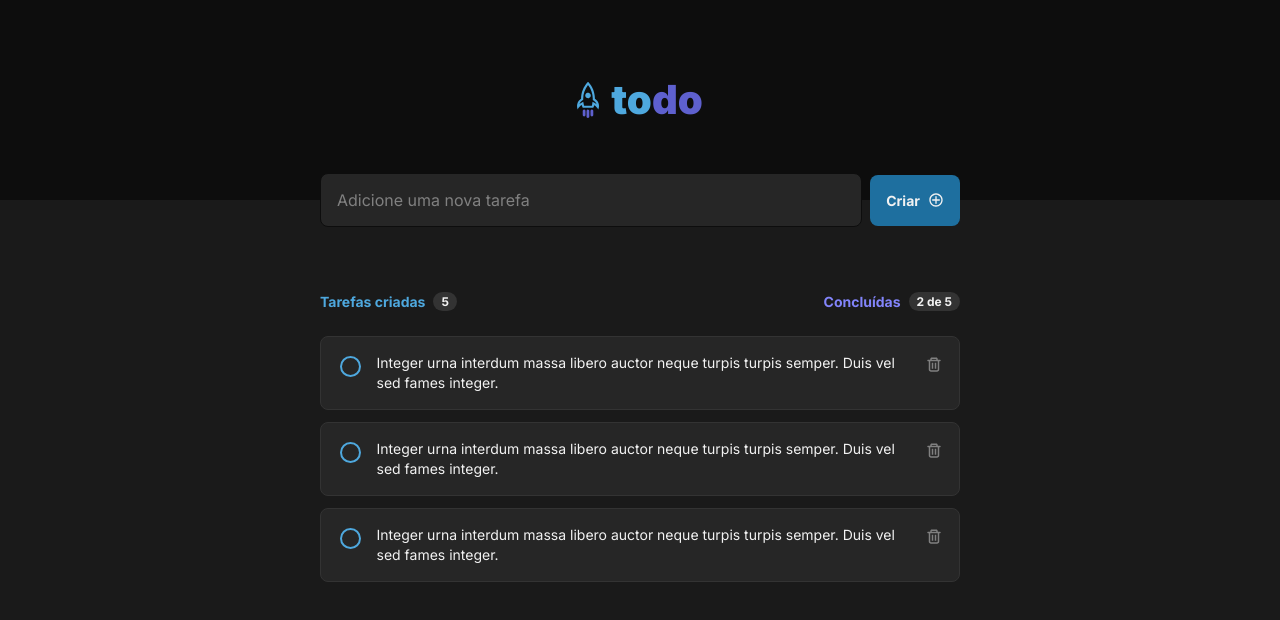
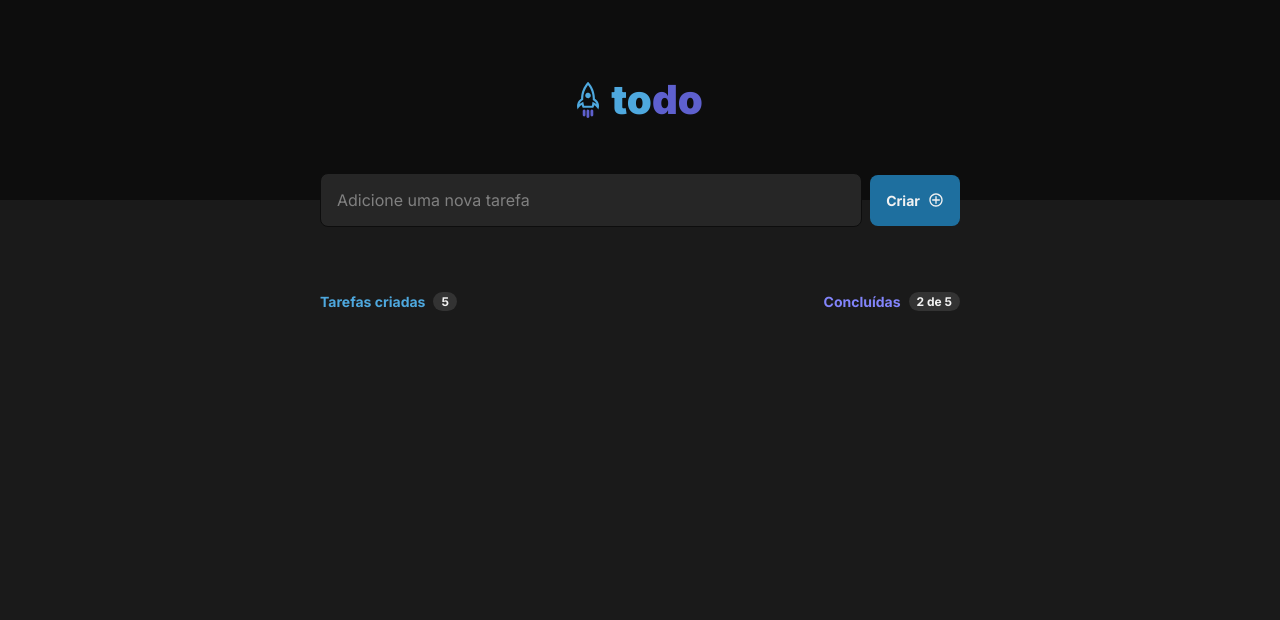
Before and after one commit to AndersonPAlmeida/to-do-list, a React (Vite) app: page / in a window 1280 px wide. Shown: the top 620 px of the page. Built offline with nearby package versions, Linux system fonts and the light colour scheme; the HTML template or start-up script is replaced by a standard one.

Commit message:
Criação da função para criação das tasks

```diff
--- a/src/App.tsx
+++ b/src/App.tsx
@@ -5,20 +5,52 @@ import { Task } from './components/Task';
 
 import './global.css';
 import styles from './App.module.css';
+import { useState } from 'react';
+
+export interface TaskType {
+  content: string;
+  isChecked: boolean;
+}
+
+const tasks: TaskType[] = [];
 
 function App() {
+
+  const [textTask, setTextTask] = useState('');
+  // const [isChecked, setIsChecked] = useState(false);
+
+  function onSetTextTask(task: string) {
+    setTextTask(task);
+  }
+
+  function saveTask(task: string) {
+    tasks.push({
+      content: task,
+      isChecked: false
+    });
+  }
+
   return (
-    <>
+    <div>
       <Header />
       <div className={styles.container}>
-        <AddTask />
+        <AddTask
+          textTask={textTask}
+          setTextTask={onSetTextTask}
+          saveTask={saveTask}
+        />
         <ListTasks>
-          <Task />
-          <Task />
-          <Task />
+          {tasks.map(task => {
+            return (
+              <Task
+                key={task.content}
+                task={task}
+              />
+            )
+          })}
         </ListTasks>
       </div>
-    </>
+    </div>
   )
 }
 
--- a/src/components/AddTask/index.tsx
+++ b/src/components/AddTask/index.tsx
@@ -1,11 +1,27 @@
 import { CgAdd } from 'react-icons/cg'
 import style from './AddTask.module.css';
+import { ChangeEvent } from 'react';
 
-export function AddTask() {
+interface Task {
+   textTask: string;
+   setTextTask: (task: string) => void;
+   saveTask: (task: string) => void;
+}
+
+export function AddTask({textTask, setTextTask, saveTask}: Task) {
+   function handletextTask(event: ChangeEvent<HTMLInputElement>) {
+      setTextTask(event.target.value);
+   }
+
+   function handleCatchTask(){
+      saveTask(textTask);
+      setTextTask('');
+   }
+
    return (
       <div className={style.taskContainer}>
-         <input type="text" name="task" placeholder="Adicione uma nova tarefa" id="" />
-         <button>Criar <CgAdd size={16}/></button>
+         <input type="text" name="task" value={textTask} placeholder="Adicione uma nova tarefa" onChange={handletextTask} id="task"/>
+         <button onClick={handleCatchTask}>Criar <CgAdd size={16}/></button>
       </div>
    );
 }
--- a/src/components/Task/Task.module.css
+++ b/src/components/Task/Task.module.css
@@ -9,10 +9,8 @@
    border: 1px solid var(--gray-400);
 }
 
-.container .containerCheck {
-   padding: 3.27px;
-}
 .container input[type="checkbox"] {
+   margin-top: 3.27px;
    appearance: none;
    width: 21px;
    height: 21px;
@@ -37,6 +35,12 @@
    color: var(--gray-100);
    line-height: 2rem;
    font-weight: 400;
+   width: 100%;
+}
+
+.container input[type="checkbox"]:checked + .descriptionTask {
+   color: var(--gray-300);
+   text-decoration: line-through;
 }
 
 .container .containerButton {
@@ -50,8 +54,3 @@
    line-height: 0;
    border-radius: 2px;
 }
-
-.container input[type="checkbox"]:checked + .descriptionTask {
-   color: var(--gray-300);
-   text-decoration: line-through;
-}
--- a/src/components/Task/index.tsx
+++ b/src/components/Task/index.tsx
@@ -1,14 +1,17 @@
 import style from './Task.module.css';
 import { CgTrash } from "react-icons/cg";
+import { TaskType } from '../../App';
 
-export function Task() {
+interface TaskProps {
+   task: TaskType;
+}
+
+export function Task({task}: TaskProps) {
    return (
-      <div className={style.container}>
-         <span className={style.containerCheck}>
-            <input type="checkbox" name="completionTask" id="completionTask" />
-         </span>
+      <div className={style.container} id={task.content}>
+         <input type="checkbox" name="completionTask" id="completionTask" />
          <p className={style.descriptionTask}>
-            Integer urna interdum massa libero auctor neque turpis turpis semper. Duis vel sed fames integer.
+            {task.content}
          </p>
          <span className={style.containerButton}>
             <button>
```
